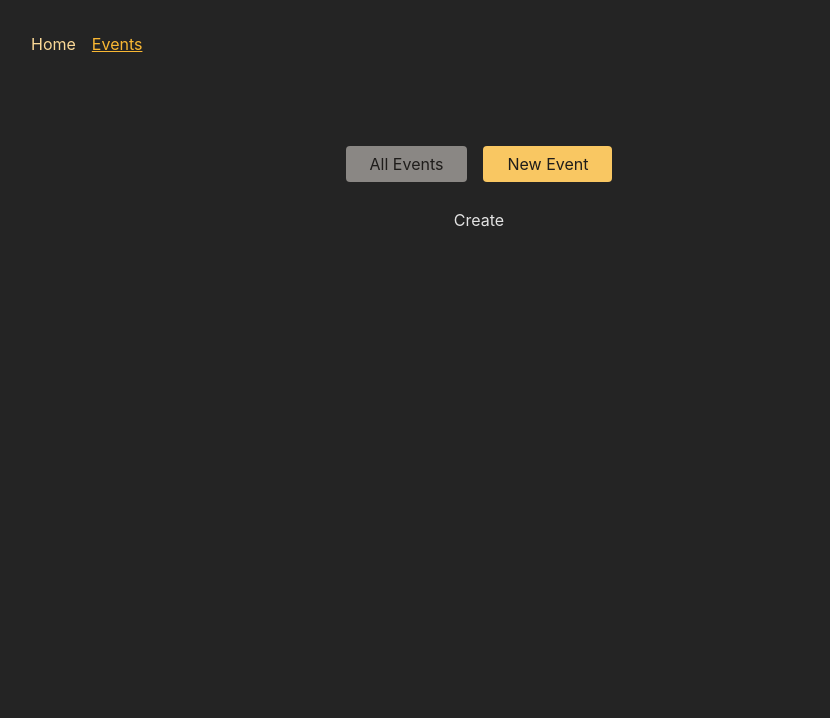
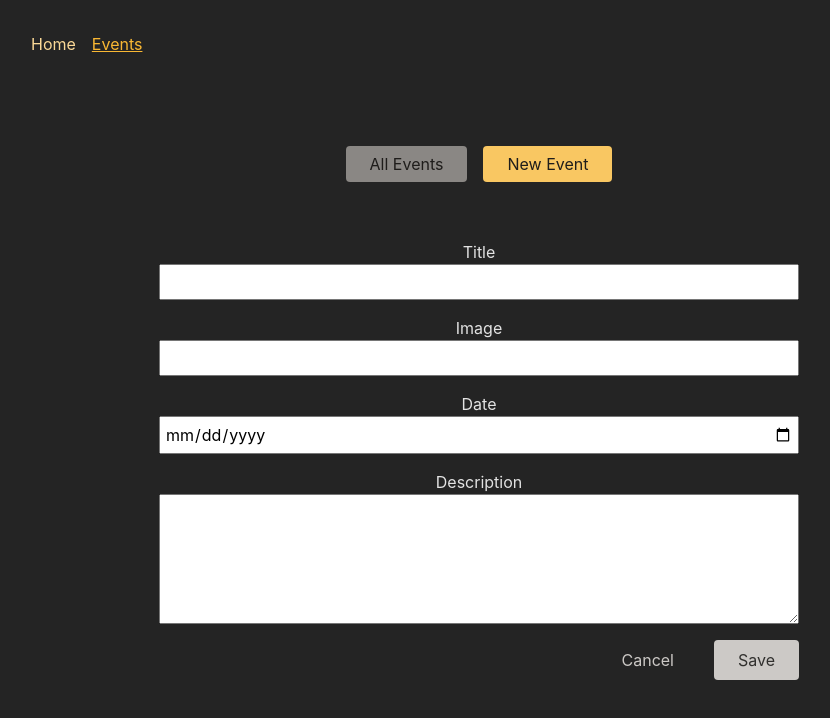
Before and after one commit to ErgothDK/react-mpa, a React (Create React App) app in the folder frontend/: page /events/new in a window 1280 px wide. Shown: the top 718 px of the page, without its empty margins (161-991 px from the left). Built offline with nearby package versions, Linux system fonts and the light colour scheme.

Commit message:
Added new event feature

```diff
--- a/frontend/src/App.js
+++ b/frontend/src/App.js
@@ -3,9 +3,11 @@ import Layout from "./pages/layouts/Layout.jsx";
 import Error from "./pages/commons/Error.jsx";
 import HomePage from "./pages/site/Index.jsx";
 import EventsPage, { loader as eventsLoader } from "./pages/events/Index.jsx";
-import NewEventPage from "./pages/events/Create.jsx";
+import NewEventPage, {
+  action as newEventAction,
+} from "./pages/events/Create.jsx";
 import EventDetailPage, {
-  loader as eventLoader,
+  loader as eventDetailLoader,
 } from "./pages/events/View.jsx";
 import EditEventPage from "./pages/events/Update.jsx";
 import EventsLayout from "./pages/layouts/EventsLayout.jsx";
@@ -26,9 +28,22 @@ const router = createBrowserRouter([
             element: <EventsPage />,
             loader: eventsLoader,
           },
-          { path: "new", element: <NewEventPage /> },
-          { path: ":id", element: <EventDetailPage />, loader: eventLoader },
-          { path: ":id/edit", element: <EditEventPage /> },
+          { path: "new", element: <NewEventPage />, action: newEventAction },
+          {
+            path: ":id",
+            id: "event-detail",
+            loader: eventDetailLoader,
+            children: [
+              {
+                index: true,
+                element: <EventDetailPage />,
+              },
+              {
+                path: "edit",
+                element: <EditEventPage />,
+              },
+            ],
+          },
         ],
       },
     ],
--- a/frontend/src/components/EventForm.js
+++ b/frontend/src/components/EventForm.js
@@ -1,30 +1,54 @@
-import { useNavigate } from 'react-router-dom';
+import { Form, useNavigate } from "react-router-dom";
 
-import classes from './EventForm.module.css';
+import classes from "./EventForm.module.css";
 
 function EventForm({ method, event }) {
   const navigate = useNavigate();
   function cancelHandler() {
-    navigate('..');
+    navigate("/events");
   }
 
   return (
-    <form className={classes.form}>
+    <Form method="post" className={classes.form}>
       <p>
         <label htmlFor="title">Title</label>
-        <input id="title" type="text" name="title" required />
+        <input
+          id="title"
+          type="text"
+          name="title"
+          defaultValue={event ? event.title : ""}
+          required
+        />
       </p>
       <p>
         <label htmlFor="image">Image</label>
-        <input id="image" type="url" name="image" required />
+        <input
+          id="image"
+          type="url"
+          name="image"
+          defaultValue={event ? event.image : ""}
+          required
+        />
       </p>
       <p>
         <label htmlFor="date">Date</label>
-        <input id="date" type="date" name="date" required />
+        <input
+          id="date"
+          type="date"
+          name="date"
+          defaultValue={event ? event.date : ""}
+          required
+        />
       </p>
       <p>
         <label htmlFor="description">Description</label>
-        <textarea id="description" name="description" rows="5" required />
+        <textarea
+          id="description"
+          name="description"
+          rows="5"
+          defaultValue={event ? event.description : ""}
+          required
+        />
       </p>
       <div className={classes.actions}>
         <button type="button" onClick={cancelHandler}>
@@ -32,7 +56,7 @@ function EventForm({ method, event }) {
         </button>
         <button>Save</button>
       </div>
-    </form>
+    </Form>
   );
 }
 
--- a/frontend/src/components/EventItem.js
+++ b/frontend/src/components/EventItem.js
@@ -1,4 +1,5 @@
-import classes from './EventItem.module.css';
+import { Link } from "react-router-dom";
+import classes from "./EventItem.module.css";
 
 function EventItem({ event }) {
   function startDeleteHandler() {
@@ -12,7 +13,7 @@ function EventItem({ event }) {
       <time>{event.date}</time>
       <p>{event.description}</p>
       <menu className={classes.actions}>
-        <a href="edit">Edit</a>
+        <Link to="edit">Edit</Link>
         <button onClick={startDeleteHandler}>Delete</button>
       </menu>
     </article>
--- a/frontend/src/pages/events/Create.jsx
+++ b/frontend/src/pages/events/Create.jsx
@@ -1,7 +1,37 @@
 import React from "react";
+import EventForm from "../../components/EventForm";
+import { json, redirect } from "react-router-dom";
 
 const NewEventPage = () => {
-  return <div>Create</div>;
+  return <EventForm />;
 };
 
 export default NewEventPage;
+
+export async function action({ request, params }) {
+  const data = await request.formData();
+
+  const eventData = {
+    title: data.get("title"),
+    image: data.get("image"),
+    date: data.get("date"),
+    description: data.get("description"),
+  };
+
+  const response = await fetch("http://localhost:8080/events", {
+    method: request.method,
+    headers: {
+      "Content-Type": "application/json",
+    },
+    body: JSON.stringify(eventData),
+  });
+
+  if (!response.ok) {
+    throw json(
+      { message: "An Error has occurred while creating the event" },
+      { status: 500 }
+    );
+  }
+
+  return redirect("/events/");
+}
--- a/frontend/src/pages/events/Update.jsx
+++ b/frontend/src/pages/events/Update.jsx
@@ -1,7 +1,11 @@
 import React from "react";
+import EventForm from "../../components/EventForm";
+import { useRouteLoaderData } from "react-router-dom";
 
 const EditEventPage = () => {
-  return <div>Update</div>;
+  const data = useRouteLoaderData("event-detail");
+
+  return <EventForm event={data.event} />;
 };
 
 export default EditEventPage;
--- a/frontend/src/pages/events/View.jsx
+++ b/frontend/src/pages/events/View.jsx
@@ -1,9 +1,9 @@
 import React from "react";
-import { json, useLoaderData } from "react-router-dom";
+import { json, useRouteLoaderData } from "react-router-dom";
 import EventItem from "../../components/EventItem";
 
 const EventDetailPage = () => {
-  const data = useLoaderData();
+  const data = useRouteLoaderData("event-detail");
 
   return <EventItem event={data.event} />;
 };
```
Also changed, not shown: 1 other file (tests, documents, lock files or other folders).
